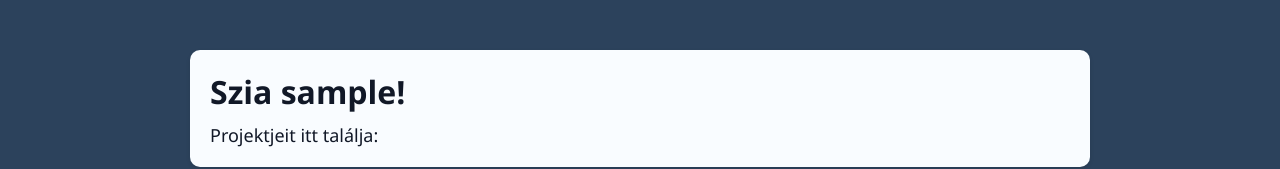
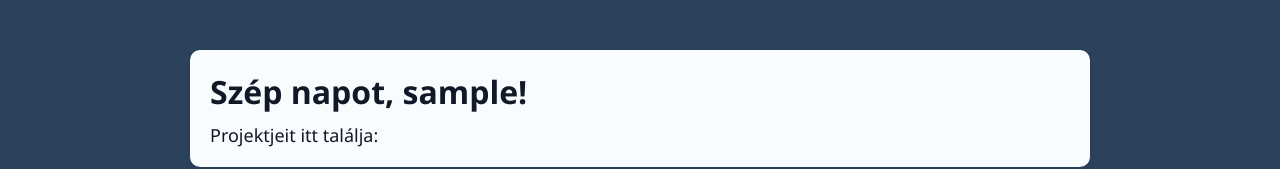
Before and after one commit to Dlevy004/kanban-webapp, a React (Vite) app in the folder frontend/: page /dashboard in a window 1280 px wide. Shown: the part 142-311 px from the top of the page. Built offline with nearby package versions, Linux system fonts and the light colour scheme; no server answers; sample sign-in values are in the browser's storage.

Commit message:
feat(DashboardPage): add dynamic greeting based on time of day

```diff
--- a/frontend/src/components/DashboardLayout.jsx
+++ b/frontend/src/components/DashboardLayout.jsx
@@ -6,7 +6,7 @@ import '../pages/DashboardPage.css';
 import ThemeToggle from './ThemeToggle.jsx';
 
 const VICCEK = [
-"Mire táncolnak a programozók a buliban? – Algoritmusra.",
+  "Mire táncolnak a programozók a buliban? – Algoritmusra.",
   "Hány programozó kell egy villanykörte becsavarásához? – Egy sem, mert az hardverhiba.",
   "Hogy hívják az állandóan hibázó programozó csoportot? – ERRORISTA CSOPORT.",
   "A programozó találkozik egy beszélő békával. A béka megszólal: 'Csókolj meg, és királylánnyá változom!' A programozó zsebre teszi. A béka újra könyörög: 'De tényleg, csókolj meg, és a tiéd leszek!' A programozó válaszol: 'Tudod, rengeteg a munkám, egy csaj csak púp lenne a hátamon. De egy beszélő béka... az cool.'",
--- a/frontend/src/pages/DashboardPage.jsx
+++ b/frontend/src/pages/DashboardPage.jsx
@@ -6,6 +6,14 @@ const DashboardPage = () => {
     const [user, setUser] = useState(null);
     const [boards, setBoards] = useState([]);
     const navigate = useNavigate();
+
+    const getGreeting = () => {
+        const hour = new Date().getHours();
+        if (hour < 5) return 'Még fent vagy? Kitartás';
+        if (hour < 10) return 'Jó reggelt';
+        if (hour < 18) return 'Szép napot';
+        return 'Kellemes estét';
+    };
 
     useEffect(() => {
         const userData = localStorage.getItem('user') || sessionStorage.getItem('user');
@@ -158,7 +166,7 @@ const DashboardPage = () => {
         <div className="dashboard-main-container">
             <main className="dashboard-main-content">
                 <div className="dashboard-welcome-section">
-                    <h1 className="dashboard-title">Szia {user.username}!</h1>
+                    <h1 className="dashboard-title">{getGreeting()}, {user.username}!</h1>
                     <p className="dashboard-subtitle">Projektjeit itt találja:</p>
                 </div>
 
@@ -178,8 +186,8 @@ const DashboardPage = () => {
                             onClick={() => handleBoardClick(board._id)}
                         >
                             <div>
-                                <h3 style={{ margin: 0, color: 'var(--text-color)' }}>{board.title}</h3>
-                                <small style={{ color: 'var(--text-color)', marginTop: '10px' }}>
+                                <h3 style={{ margin: 0, color: 'var(--color-text)' }}>{board.title}</h3>
+                                <small style={{ color: 'var(--color-text-muted)', marginTop: '10px' }}>
                                     {new Date(board.createdAt).toLocaleDateString()}
                                 </small>
                             </div>
```
